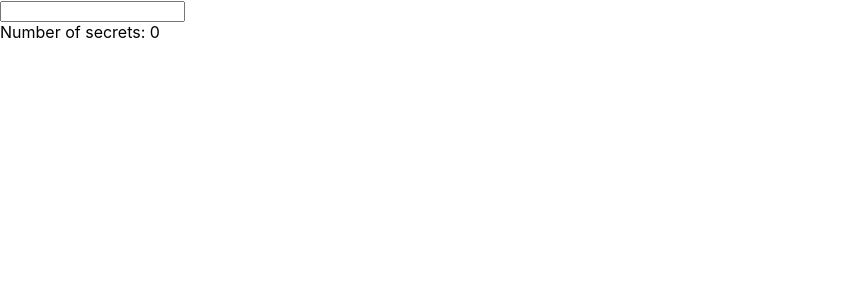
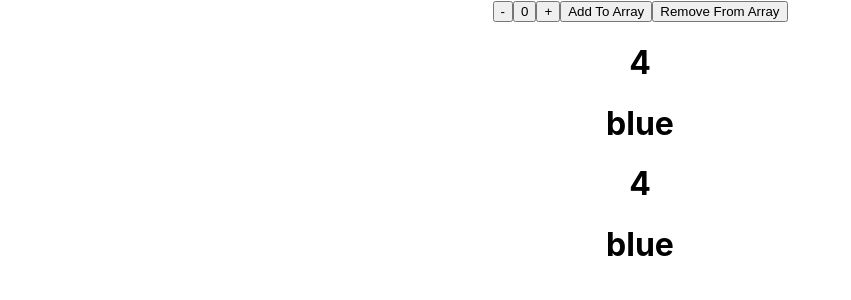
Before and after one commit to EricChukoltyansky/useEffect-Session, a React (Create React App) app: page / in a window 1280 px wide. Shown: the top 300 px of the page, without its empty margins (0-851 px from the left). Built offline with nearby package versions, Linux system fonts and the light colour scheme.

Commit message:
useEffect run

```diff
--- a/src/App.js
+++ b/src/App.js
@@ -1,20 +1,62 @@
-import { useEffect, useState } from "react";
+import React, { useState } from "react";
 
 const App = () => {
-  const [secret, setSecret] = useState({ value: "", countSecrets: 0 });
-  useEffect(() => {
-    if (secret.value === 'secret') {
-      setSecret(s => ({...s, countSecrets: s.countSecrets + 1}));
-    }
-  }, [secret.value]);
-  const onChange = ({ target }) => {
-    setSecret(s => ({ ...s, value: target.value }));
-  };
+  const [stateObj, setStateObj] = useState({ count: 4, theme: "blue" });
+  const [stateArr, setStateArr] = useState([4, "blue"]);
+
+  function decrement() {
+    // !     BAD
+    // setStateObj({ count: stateObj.count - 1 });
+
+    // !     GOOD
+    //  setStateObj(prevState => {
+          //      return {...prevState, count: prevState.count - 1}
+          // })
+
+    // !     BAD
+     setStateArr([stateArr[0] - 1]);
+
+    // !     GOOD
+    //        setStateArr(prevState => {
+    //            return [...prevState, prevState[0] - 1]
+    // })
+  }
+
+  function increment() {
+    setStateObj((prevState) => {
+      return { ...prevState, count: prevState.count + 1 };
+    });
+    setStateArr((prevState) => {
+      return [...prevState, prevState[0] + 1];
+    });
+  }
+
+  function addToArray() {
+    setStateArr((prevState) => {
+      return [...prevState, "new item"];
+    });
+  }
+
+  function removeFromArray() {
+    setStateArr((prevState) => {
+      return prevState.filter((item) => item !== "new item");
+    });
+  }
+
   return (
-    <div>
-      <input type="text" value={secret.value} onChange={onChange} />
-      <div>Number of secrets: {secret.countSecrets}</div>
-    </div>
+    <>
+      <div style={{ textAlign: "center" }}>
+        <button onClick={decrement}>-</button>
+        <button>0</button>
+        <button onClick={increment}>+</button>
+        <button onClick={removeFromArray}>Add To Array</button>
+        <button onClick={addToArray}>Remove From Array</button>
+        <h1>{stateObj.count}</h1>
+        <h1>{stateObj.theme}</h1>
+        <h1>{stateArr[0]}</h1>
+        <h1>{stateArr[1]}</h1>
+      </div>
+    </>
   );
 };
 
```
Also changed, not shown: src/useEffect2.js (+34 -58 lines), src/useState.js (+51 -34 lines), src/useState2.js (added, +207 -0 lines).
